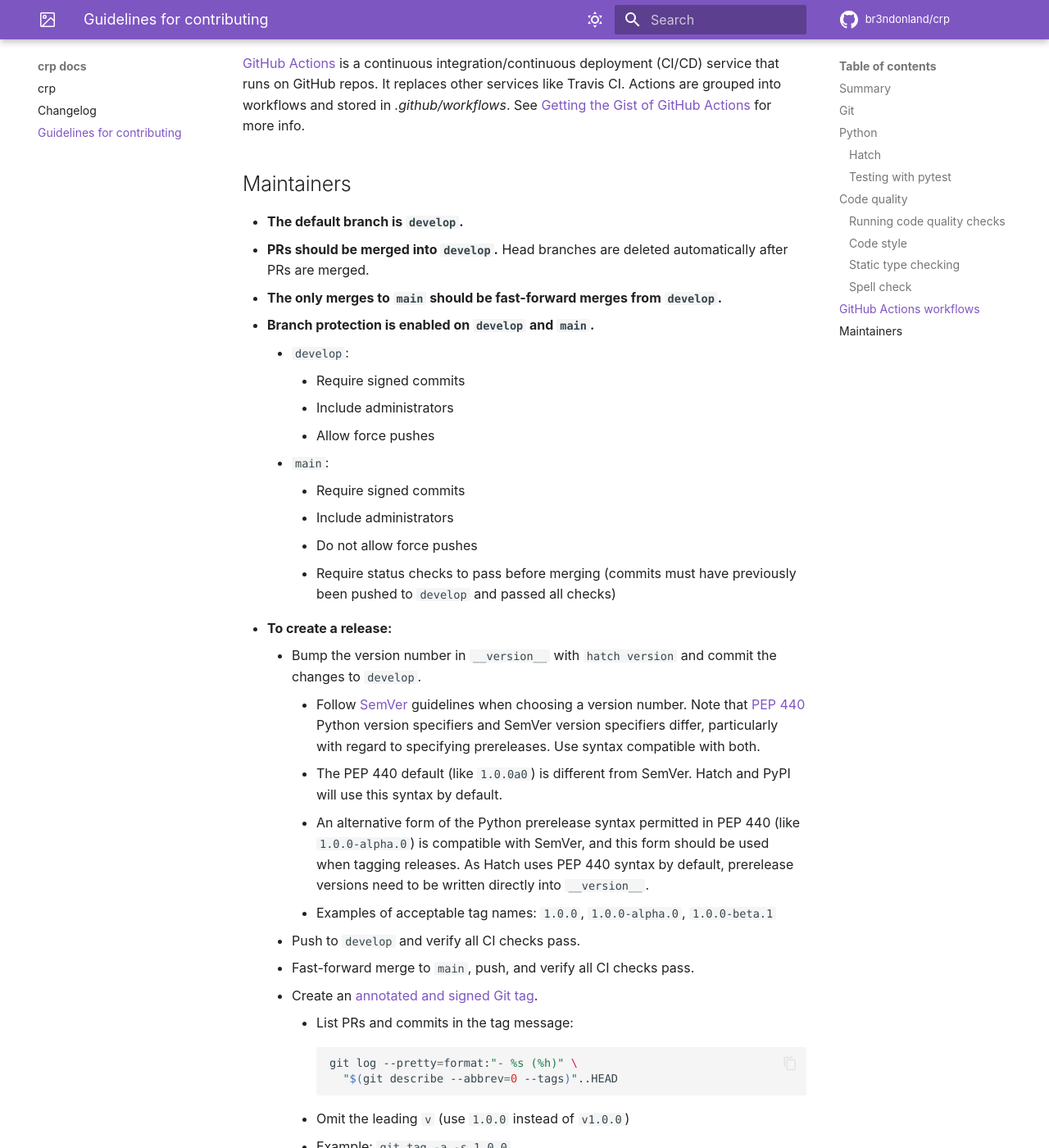
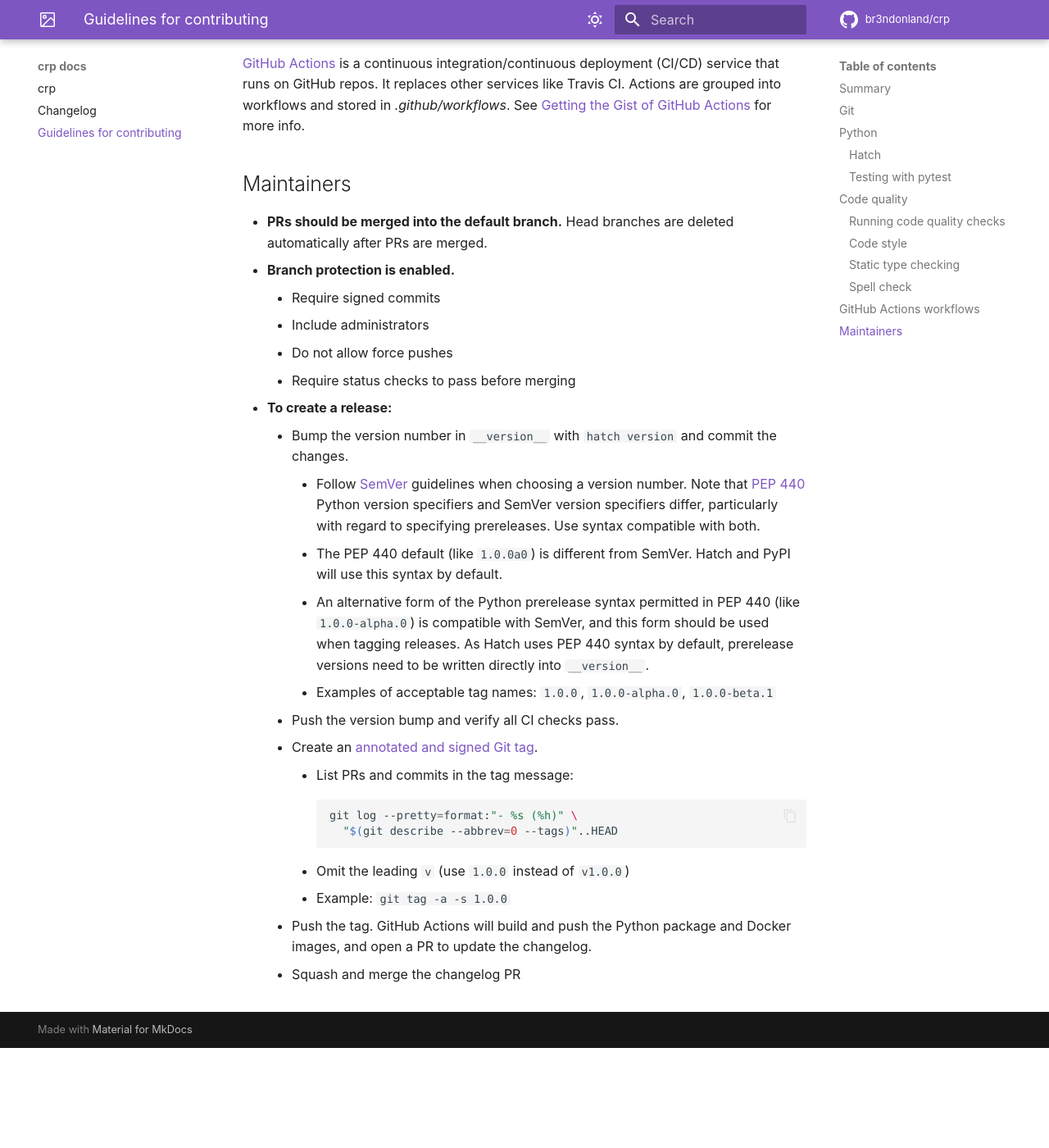
Before and after one commit to br3ndonland/crp, an MkDocs documentation site: the page built from docs/contributing.md, in a window 1280 px wide and 1400 px high, scrolled down 3486 px. Shown: the whole window at 82% size. Built offline with MkDocs 1.6.1 and Material for MkDocs 9.7.7, drawn with Linux system fonts in a browser that asks for light colours; comment, search, counter and statistics services are not loaded; after the commit the page ends 4764 px from its top, so only the background shows below that; some of the changed text lies outside the part shown.

Commit message:
Update references to `develop` branch
This simple project doesn't really need a develop branch. The `main`
branch is the default. This commit will update or remove references to
`develop`.

````diff
--- a/docs/contributing.md
+++ b/docs/contributing.md
@@ -5,7 +5,7 @@
 **PRs welcome!**
 
 - **Consider starting a discussion to see if there's interest in what you want to do.**
-- **Submit PRs from feature branches on forks to the `develop` branch.**
+- **Fork the repo and submit PRs from the fork.**
 - **Ensure PRs pass all CI checks.**
 - **Maintain test coverage at 100%.**
 
@@ -101,27 +101,19 @@
 
 ## Maintainers
 
-- **The default branch is `develop`.**
-- **PRs should be merged into `develop`.** Head branches are deleted automatically after PRs are merged.
-- **The only merges to `main` should be fast-forward merges from `develop`.**
-- **Branch protection is enabled on `develop` and `main`.**
-    - `develop`:
-        - Require signed commits
-        - Include administrators
-        - Allow force pushes
-    - `main`:
-        - Require signed commits
-        - Include administrators
-        - Do not allow force pushes
-        - Require status checks to pass before merging (commits must have previously been pushed to `develop` and passed all checks)
+- **PRs should be merged into the default branch.** Head branches are deleted automatically after PRs are merged.
+- **Branch protection is enabled.**
+    - Require signed commits
+    - Include administrators
+    - Do not allow force pushes
+    - Require status checks to pass before merging
 - **To create a release:**
-    - Bump the version number in `__version__` with `hatch version` and commit the changes to `develop`.
+    - Bump the version number in `__version__` with `hatch version` and commit the changes.
         - Follow [SemVer](https://semver.org/) guidelines when choosing a version number. Note that [PEP 440](https://peps.python.org/pep-0440/) Python version specifiers and SemVer version specifiers differ, particularly with regard to specifying prereleases. Use syntax compatible with both.
         - The PEP 440 default (like `1.0.0a0`) is different from SemVer. Hatch and PyPI will use this syntax by default.
         - An alternative form of the Python prerelease syntax permitted in PEP 440 (like `1.0.0-alpha.0`) is compatible with SemVer, and this form should be used when tagging releases. As Hatch uses PEP 440 syntax by default, prerelease versions need to be written directly into `__version__`.
         - Examples of acceptable tag names: `1.0.0`, `1.0.0-alpha.0`, `1.0.0-beta.1`
-    - Push to `develop` and verify all CI checks pass.
-    - Fast-forward merge to `main`, push, and verify all CI checks pass.
+    - Push the version bump and verify all CI checks pass.
     - Create an [annotated and signed Git tag](https://www.git-scm.com/book/en/v2/Git-Basics-Tagging).
         - List PRs and commits in the tag message:
             ```sh
````
Also changed, not shown: 1 other file.
